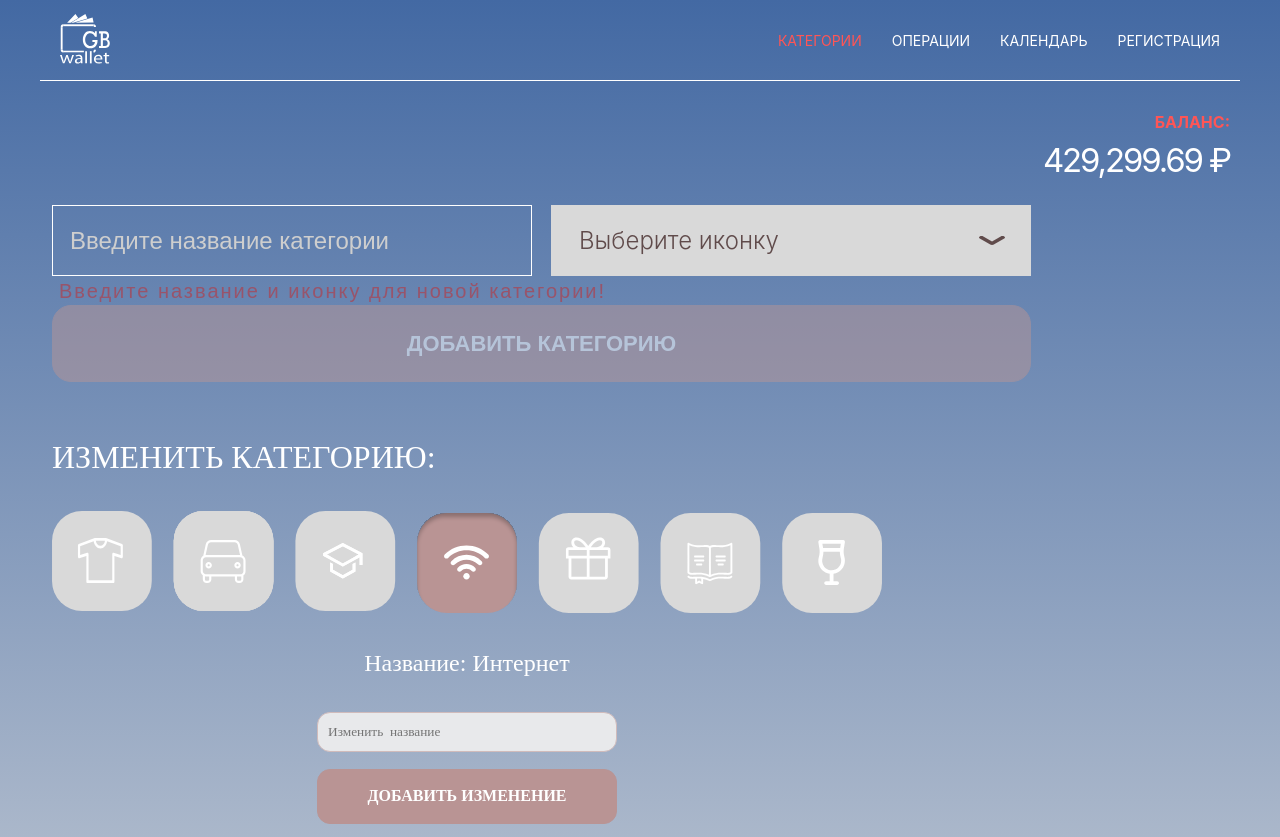
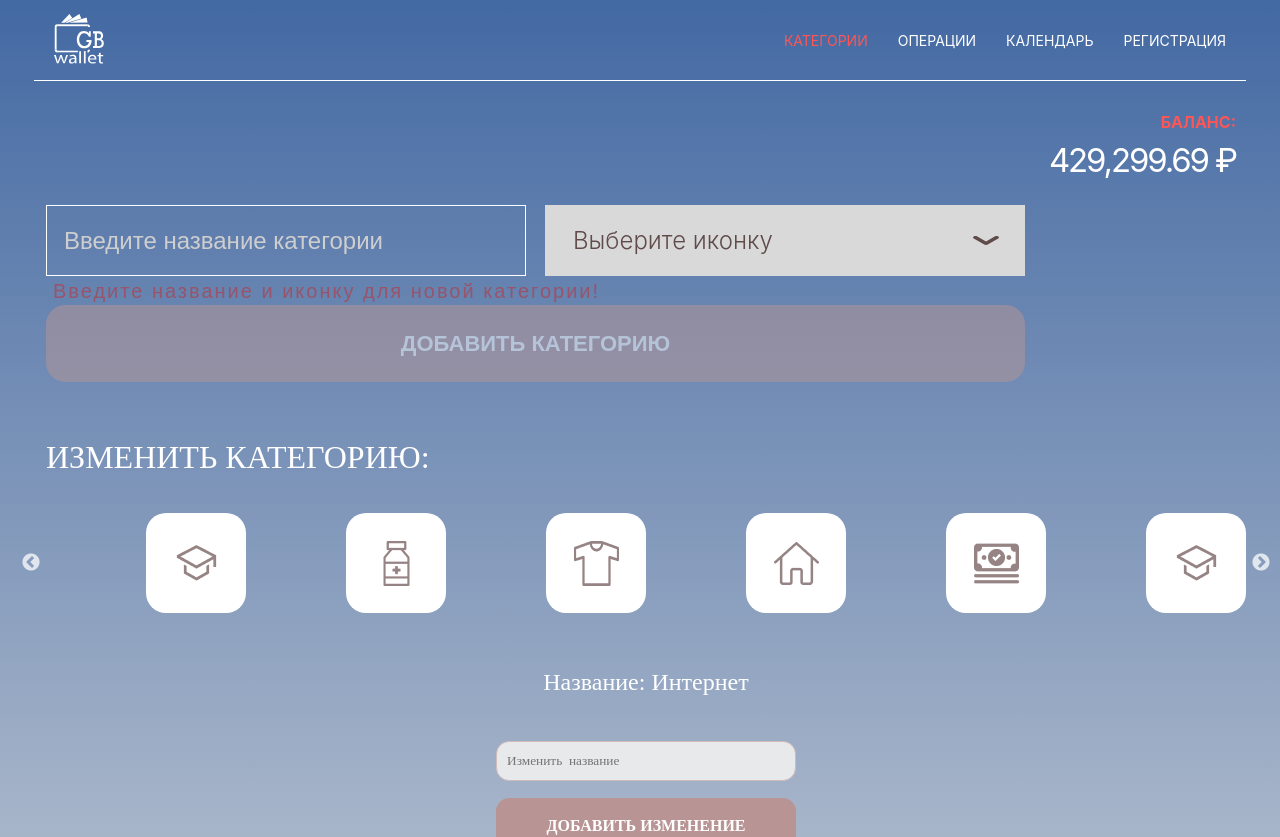
Before and after one commit to Mercique/Wallet-project, a React (Create React App) app: page /category in a window 1280 px wide. Shown: the top 837 px of the page. Built offline with nearby package versions, Linux system fonts and the light colour scheme.

Commit message:
slider для категорий

```diff
--- a/package.json
+++ b/package.json
@@ -12,6 +12,8 @@
     "react-dom": "^18.2.0",
     "react-router-dom": "^6.4.3",
     "react-scripts": "5.0.1",
+    "react-slick": "^0.29.0",
+    "slick-carousel": "^1.8.1",
     "web-vitals": "^2.1.4"
   },
   "scripts": {
--- a/src/App.jsx
+++ b/src/App.jsx
@@ -19,6 +19,7 @@ function App() {
   const [images, setImages] = useState([]);
   const [balance, setBalance] = useState(0);
   const [expenses, setExpenses] = useState(0);
+  const [showEdit, setShowEdit] = useState();
 
   useEffect(() => {
     const fetchAPI = async (url) => {
@@ -202,16 +203,16 @@ function App() {
   };
 
   return (
-    <div className="App">
+    <div className="App" onClick={() => setShowEdit()}>
       <div className="wrapper">
         <div className="wrapper-top center">
           <Header />
           <Routes>
-            <Route path="/category" element={<Category images={images} balance={balance - expenses} addNewCategory={addNewCategory} />} />
+            <Route path="/category" element={<Category images={images} balance={balance - expenses} addNewCategory={addNewCategory} categoryList={categoryList} />} />
             <Route path="/" element={
                 <div className="operations">
                   <PaymentForm addNewPayment={addNewPayment} paymentList={paymentList} categoryList={categoryList} balance={balance - expenses} />
-                  <PaymentList paymentList={paymentList} categoryList={categoryList} editPayment={editPayment} deletePayment={deletePayment} />
+                  <PaymentList showEdit={showEdit} setShowEdit={setShowEdit} paymentList={paymentList} categoryList={categoryList} editPayment={editPayment} deletePayment={deletePayment} />
                 </div>
               }
             />
--- a/src/components/Category/Category.jsx
+++ b/src/components/Category/Category.jsx
@@ -4,8 +4,9 @@ import { Balance } from "../Balance/Balance";
 import { SubmitButton } from "../SubmitButton/SubmitButton";
 import { Input } from "../Input/Input";
 import { IconCategoryMenu } from "../IconCategoryMenu/IconCategoryMenu";
+import SliderCenter from "../Slider/Slider";
 
-export const Category = ({ images, balance, addNewCategory }) => {
+export const Category = ({ images, balance, addNewCategory, categoryList }) => {
     const [categoryName, setCategoryName] = useState("");
     const [categoryImgId, setCategoryImgId] = useState("");
 
@@ -45,8 +46,7 @@ export const Category = ({ images, balance, addNewCategory }) => {
             </div>
             <div className={styles.changeCategory}>
                 <div className={styles.slider}>
-                    <div className={styles.sliderHeader}>Изменить категорию:</div>
-                    <img className={styles.categoriesImg} src="/images/categories.svg" alt="categories"/>
+                    <SliderCenter categoryList={categoryList} />
                     <div className={styles.categoryName}>Название: Интернет</div>
                 </div>
                 <div className={styles.changeArea}>
--- a/src/components/Category/Category.module.css
+++ b/src/components/Category/Category.module.css
@@ -90,20 +90,10 @@
   }
 
   .changeCategory {
-    width: 830px;
+    width: 1200px;
     display: flex;
     flex-direction: column;
     align-items: center;
-  }
-
-  .sliderHeader {
-    font-family: 'Hind';
-    font-style: normal;
-    font-weight: 300;
-    font-size: 32px;
-    line-height: 51px;
-    text-transform: uppercase;
-    color: #FFFFFF;
   }
 
   .categoriesImg {
@@ -116,6 +106,7 @@
     font-style: normal;
     font-weight: 300;
     font-size: 24px;
+    margin-top: 50px;
     line-height: 38px;
     color: #FFFFFF;
     display: flex;
@@ -136,6 +127,7 @@
     height: 40px;
     border: 1px solid #d0bbbb;
     background: rgba(238, 238, 238, 0.93);
+    margin-top: 10px;
     padding: 0 10px;
     border-radius: 13px;
   }
--- a/src/components/IconCategoryMenu/IconCategoryMenu.module.css
+++ b/src/components/IconCategoryMenu/IconCategoryMenu.module.css
@@ -26,6 +26,7 @@
 }
 
 .iconCategoryDrop {
+  transition: all 1s ease;
   box-sizing: border-box;
   width: 480px;
   position: absolute;
--- a/src/components/PaymentList/PaymentList.jsx
+++ b/src/components/PaymentList/PaymentList.jsx
@@ -2,10 +2,9 @@ import { useState, useEffect } from "react";
 import { Modal } from "../Modal/Modal";
 import styles from "./PaymentList.module.css";
 
-export const PaymentList = ({ paymentList, categoryList, editPayment, deletePayment }) => {
+export const PaymentList = ({ showEdit, setShowEdit, paymentList, categoryList, editPayment, deletePayment }) => {
   const [active, setActive] = useState(false);
   const [paymentInfo, setPaymentInfo] = useState();
-  const [showEdit, setShowEdit] = useState();
 
   const getDate = (date) => {
     const paymentDate = new Date(date);
@@ -35,6 +34,12 @@ export const PaymentList = ({ paymentList, categoryList, editPayment, deletePaym
     setShowEdit();
   };
 
+  // useEffect(() => {
+  //   if (showEdit) {
+  //     setShowEdit();
+  //   }
+  // }, [showEdit]);
+
   useEffect(() => {
     if (active) {
       document.body.style.overflowY = "hidden";
@@ -50,7 +55,7 @@ export const PaymentList = ({ paymentList, categoryList, editPayment, deletePaym
           <p className={styles.expensesError}>{paymentList.name}</p>
         </div>
       ) : (
-        <div className={styles.expenses} onClick={() => setShowEdit()}>
+        <div className={styles.expenses}>
           { paymentList?.map((payment, idx) => (
             <div className={styles.expItem} key={idx} >
               <div className={styles.expLeft}>
--- /dev/null
+++ b/src/components/Slider/Slider.jsx
@@ -0,0 +1,37 @@
+import React, { Component } from "react";
+import Slider from "react-slick";
+import "slick-carousel/slick/slick.css";
+import "slick-carousel/slick/slick-theme.css";
+import styles from "./Slider.module.css";
+
+export default class SliderCenter extends Component {
+    render() {
+        const settings = {
+            className: "center",
+            centerMode: true,
+            infinite: true,
+            centerPadding: "60px",
+            width: 800,
+            slidesToShow: 4,
+            variableWidth: true,
+            speed: 500
+        };
+        const categoryList = this.props.categoryList;
+        console.log('slider categoryList', categoryList)
+
+        return (
+            <div className={styles.sliderWrapper}>
+                <div className={styles.sliderHeader}>Изменить категорию:</div>
+                <Slider {...settings}>
+                    { categoryList &&
+                    categoryList.map(category => (
+                        <div className={styles.iconWrapper} style={{ width: 200 }}>
+                            <img src={`/images/icons/${category.img.img_name}`} alt="icon" />
+                        </div>
+                    ))
+                    }
+                </Slider>
+            </div>
+        );
+    }
+}
--- /dev/null
+++ b/src/components/Slider/Slider.module.css
@@ -0,0 +1,29 @@
+.sliderWrapper {
+    max-width: 1200px;
+}
+
+.sliderHeader {
+    font-family: 'Hind';
+    font-style: normal;
+    font-weight: 300;
+    font-size: 32px;
+    line-height: 51px;
+    text-transform: uppercase;
+    color: #FFFFFF;
+    margin-bottom: 30px;
+}
+
+.iconWrapper {
+    width: 100px !important;
+    height: 100px;
+    background-color: #FFFFFF;
+    border-radius: 20px;
+    display: flex !important;
+    align-items: center;
+    justify-content: center;
+}
+
+.iconWrapper:hover {
+    background-color: #B99494;
+    cursor: pointer;
+}
```
Also changed, not shown: 1 other file (tests, documents, lock files or other folders).
